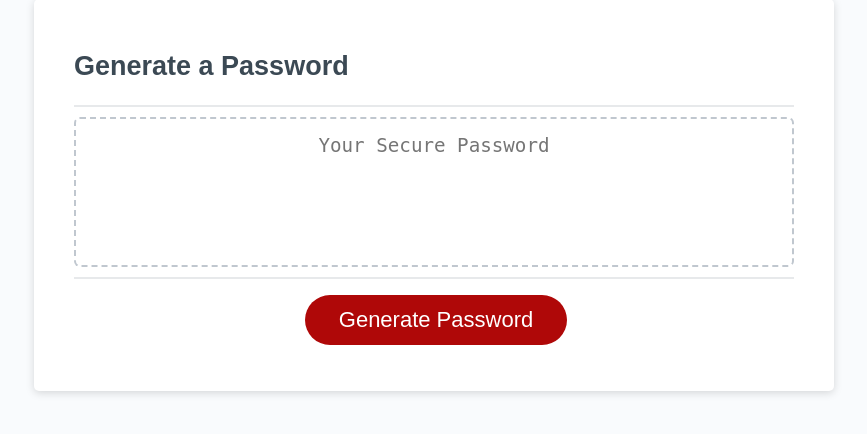
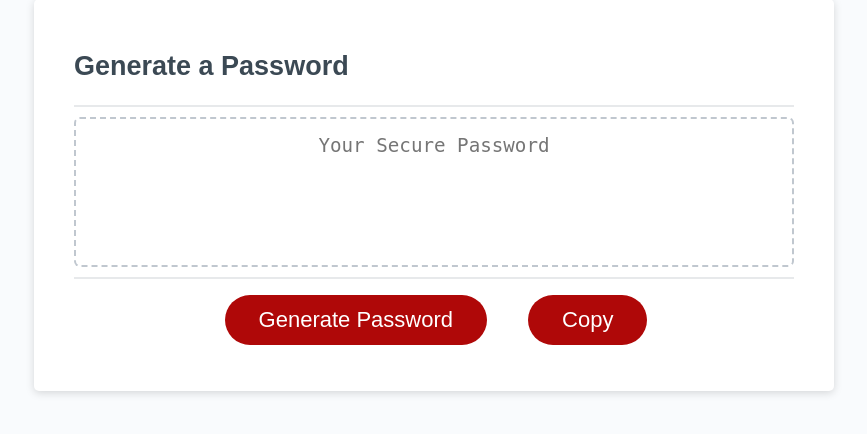
Before and after one commit to anasm23/PasswordGenerator, a PHP site: page / in a window 1280 px wide. Shown: the part 131-565 px from the top of the page, without its empty margins (206-1073 px from the left). Run offline with PHP 8.4, Linux system fonts and the light colour scheme.

Commit message:
added copy button and functionality

```diff
--- a/home.html
+++ b/home.html
@@ -26,7 +26,7 @@
           ></textarea>
         </div>
         <div class="card-footer">
-          <button id="generate" class="btn">Generate Password</button>
+          <button id="generate" class="btn">Generate Password</button> <button id="copy" class="copybtn" onclick="copy()">Copy</button>
         </div>
       </div>
     </div>
--- a/script.js
+++ b/script.js
@@ -110,3 +110,11 @@ docGen.addEventListener("click", function() {
     //
     docPass.textContent = generatedPassword;
 }});
+
+function copy(){
+    var copyText = document.querySelector("#password");
+    copyText.select();
+    document.execCommand("copy");
+    alert("Copied Password");
+    console.log(copyText);
+};
--- a/style.css
+++ b/style.css
@@ -88,6 +88,22 @@ header {
   cursor: pointer;
 }
 
+.copybtn{
+  border: none;
+  background-color: hsl(360, 91%, 36%);
+  border-radius: 25px;
+  box-shadow: rgba(0, 0, 0, 0.1) 0px 1px 6px 0px rgba(0, 0, 0, 0.2) 0px 1px 1px
+    0px;
+  color: hsl(0, 0%, 100%);
+  display: inline-block;
+  font-size: 22px;
+  line-height: 22px;
+  margin: 16px 16px 16px 20px;
+  padding: 14px 34px;
+  text-align: center;
+  cursor: pointer;
+}
+
 button[disabled] {
   cursor: default;
   background: #c0c7cf;
```
